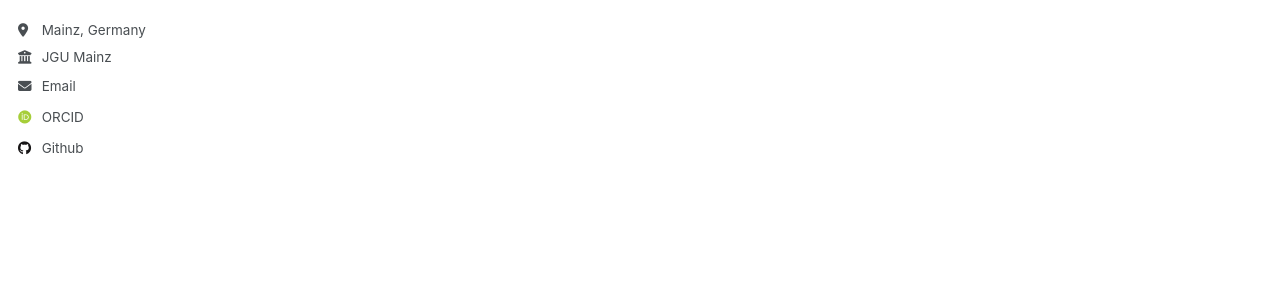
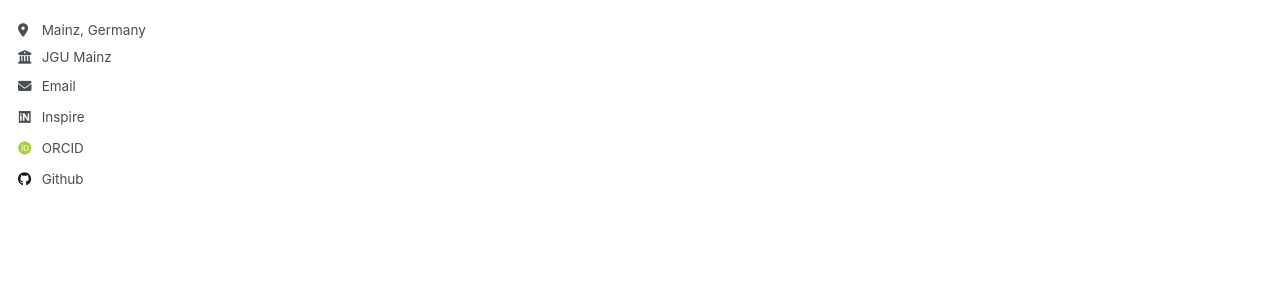
Before and after one commit to sweber31/sweber31.github.io, a Jekyll site: the page built from _pages/about.md, in a window 1280 px wide. Shown: the part 384-684 px from the top of the page. Built offline with Jekyll 4.4.1, drawn with Linux system fonts in a browser that asks for light colours; some web fonts are replaced.

Commit message:
Adding inspire to _config.yml

```diff
--- a/_config.yml
+++ b/_config.yml
@@ -32,6 +32,7 @@ author:
 
   # Academic websites
   arxiv            : # URL - Update with the correct link to your profile
+  inspire          : "https://inspirehep.net/authors/2143982?"
   googlescholar    : # URL
   impactstory      : # URL
   orcid            : "https://orcid.org/0000-0002-5520-0152"
```
